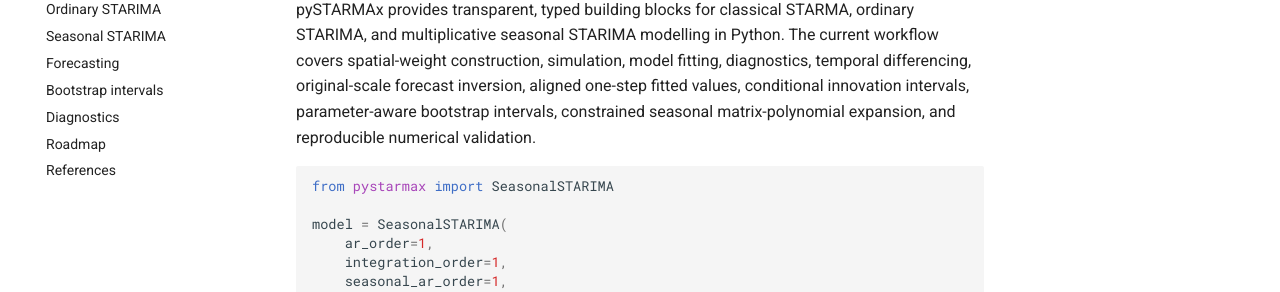
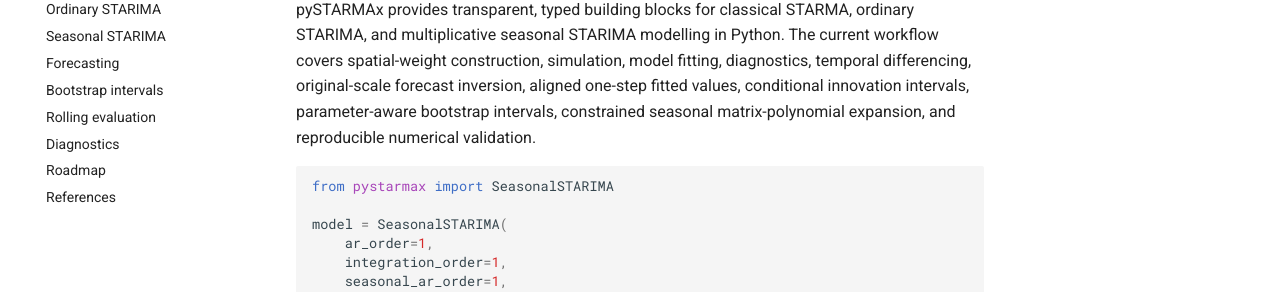
Before and after one commit to hujinghaoabcd/pySTARMAx, an MkDocs documentation site: the page built from docs/index.md, in a window 1280 px wide. Shown: the part 183-475 px from the top of the page. Built offline with MkDocs 1.6.1 and Material for MkDocs 9.7.7, drawn with Linux system fonts in a browser that asks for light colours; comment, search, counter and statistics services are not loaded.

Commit message:
Add evaluation guide to documentation

```diff
--- a/mkdocs.yml
+++ b/mkdocs.yml
@@ -11,6 +11,7 @@
   - Seasonal STARIMA: seasonal.md
   - Forecasting: forecasting.md
   - Bootstrap intervals: bootstrap.md
+  - Rolling evaluation: evaluation.md
   - Diagnostics: diagnostics.md
   - Roadmap: roadmap.md
   - References: references.md
```
